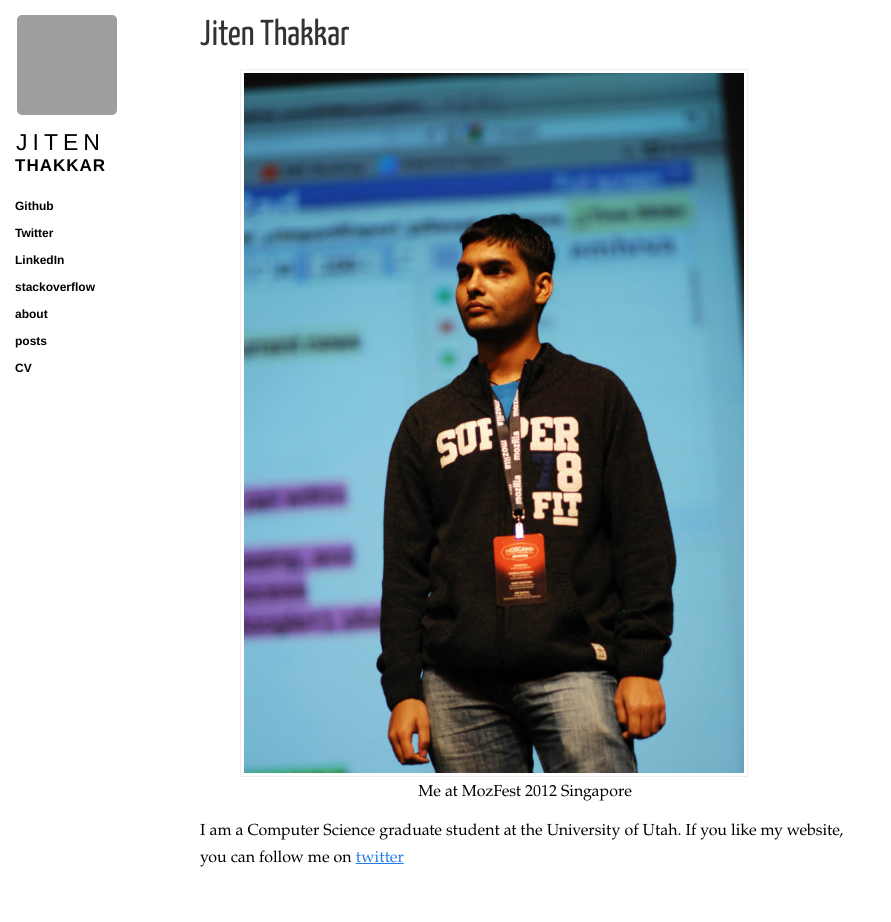
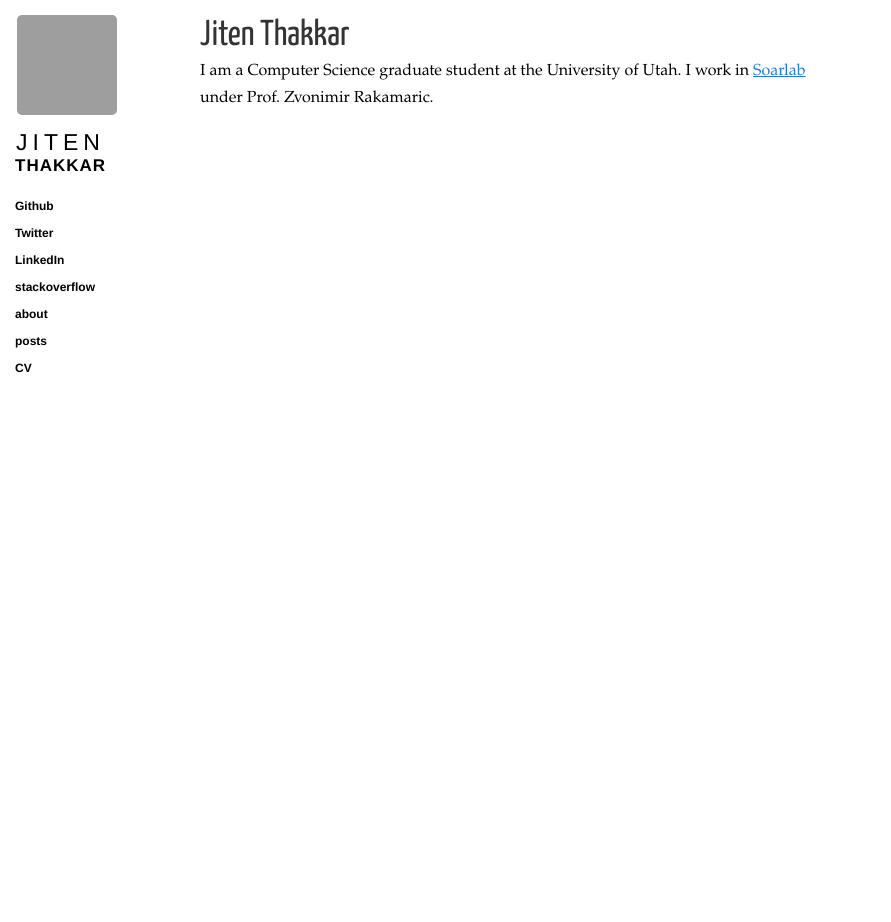
Before and after one commit to jiten-thakkar/jiten-thakkar.github.io, a Jekyll site: the page built from about.md, in a window 1280 px wide. Shown: the whole page, without its empty margins (0-891 px from the left). Built offline with Jekyll 4.4.1, drawn with Linux system fonts in a browser that asks for light colours; nearby versions of some CDN libraries; after the commit the page ends 900 px from its top, so only the background shows below that; grey boxes are pictures that could not be loaded.

Commit message:
Updated about me page

```diff
--- a/about.md
+++ b/about.md
@@ -1,13 +1,9 @@
 ---
+title: About
 layout: layout
-title: About
 ---
 
 <section class="content">
   <h1>{{ site.name }}</h1>
-  <figure>
-	  <img src="/assets/737205_565156080164536_1925247615_o(1).jpg" alt="Me at MozFest 2012 Singapore" width="500" height="700">
-	  <figcaption>Me at MozFest 2012 Singapore</figcaption>
-  </figure>
-  <p>I am a Computer Science graduate student at the University of Utah. If you like my website, you can follow me on <a href="https://twitter.com/jiten_mt" target="_blank">twitter</a></p>
+  <p>I am a Computer Science graduate student at the University of Utah. I work in <a href="http://soarlab.org/" target="_blank">Soarlab</a> under Prof. Zvonimir Rakamaric.</p>
 </section>
```
Also changed, not shown: 1 other file.
